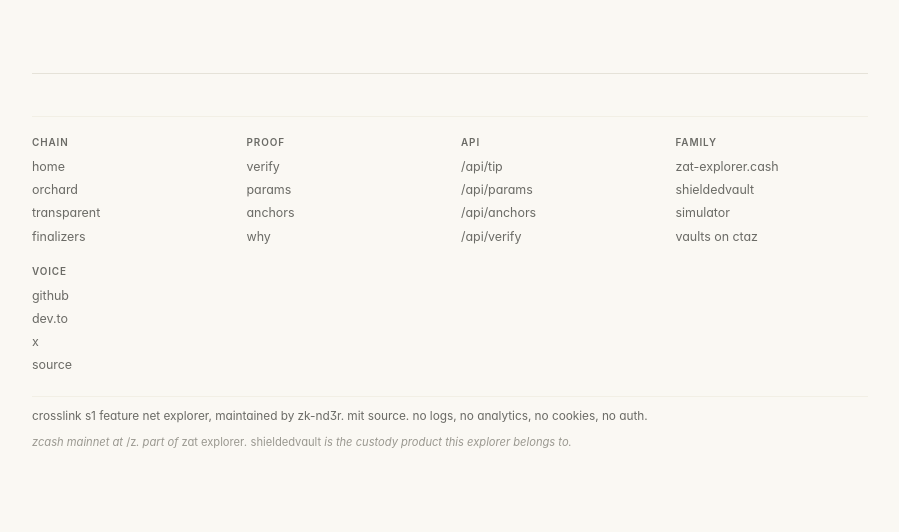
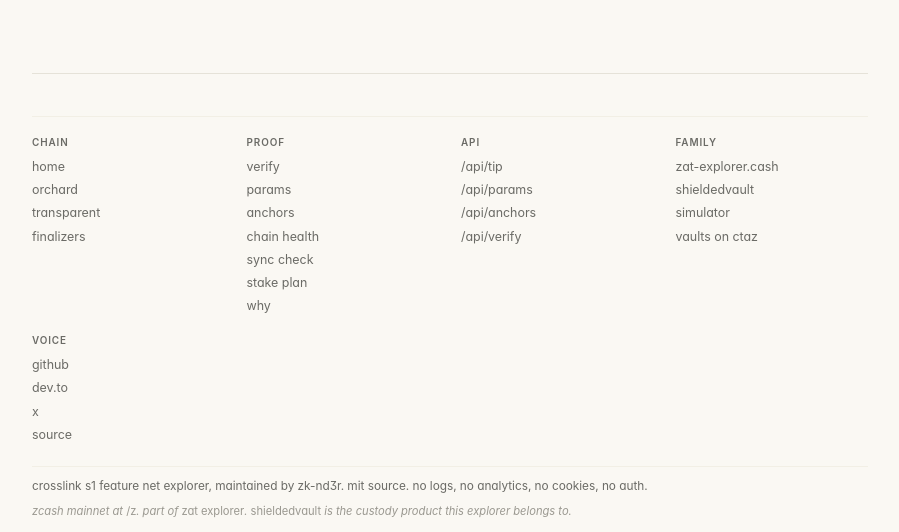
Before and after one commit to Frontier-Compute/ctaz-explorer, a FastAPI app: page /events in a window 1280 px wide. Shown: the part 421-953 px from the top of the page, without its empty margins (190-1089 px from the left). Before the commit the page ends 870 px from the top, so only its background shows below. Run offline with FastAPI, Linux system fonts and the light colour scheme; parts of the project's set-up code (start-up, migrations or seed data) failed here and were passed over.

Commit message:
home eyebrow plus footer proof col: surface chain-health sync-check and stake plan routes so the three new community tools are discoverable from every page

```diff
--- a/templates/base.html
+++ b/templates/base.html
@@ -43,6 +43,9 @@
 <a href='/verify'>verify</a>
 <a href='/params'>params</a>
 <a href='/anchors'>anchors</a>
+<a href='/chain-health'>chain health</a>
+<a href='/sync-check'>sync check</a>
+<a href='/stake/plan'>stake plan</a>
 <a href='/why'>why</a>
 </div>
 <div class='footer-col'>
--- a/templates/home.html
+++ b/templates/home.html
@@ -1,7 +1,7 @@
 {% extends "base.html" %}
 {% block title %}ctaz-explorer · chain{% endblock %}
 {% block content %}
-<p class="family-eyebrow">ctaz workshop instance. part of <a href="https://zat-explorer.cash">zat explorer</a>. custody standard: <a href="https://frontiercompute.cash">shieldedvault</a>. <a href="/vaults">vaults</a> &middot; <a href="/verify">verify</a> &middot; <a href="/anchors">anchors</a>.</p>
+<p class="family-eyebrow">ctaz workshop instance. part of <a href="https://zat-explorer.cash">zat explorer</a>. custody standard: <a href="https://frontiercompute.cash">shieldedvault</a>. <a href="/chain-health">chain health</a> &middot; <a href="/sync-check">sync check</a> &middot; <a href="/stake/plan">stake plan</a> &middot; <a href="/verify">verify</a> &middot; <a href="/anchors">anchors</a> &middot; <a href="/vaults">vaults</a>.</p>
 
 {% include '_staking_window.html' %}
 
```
